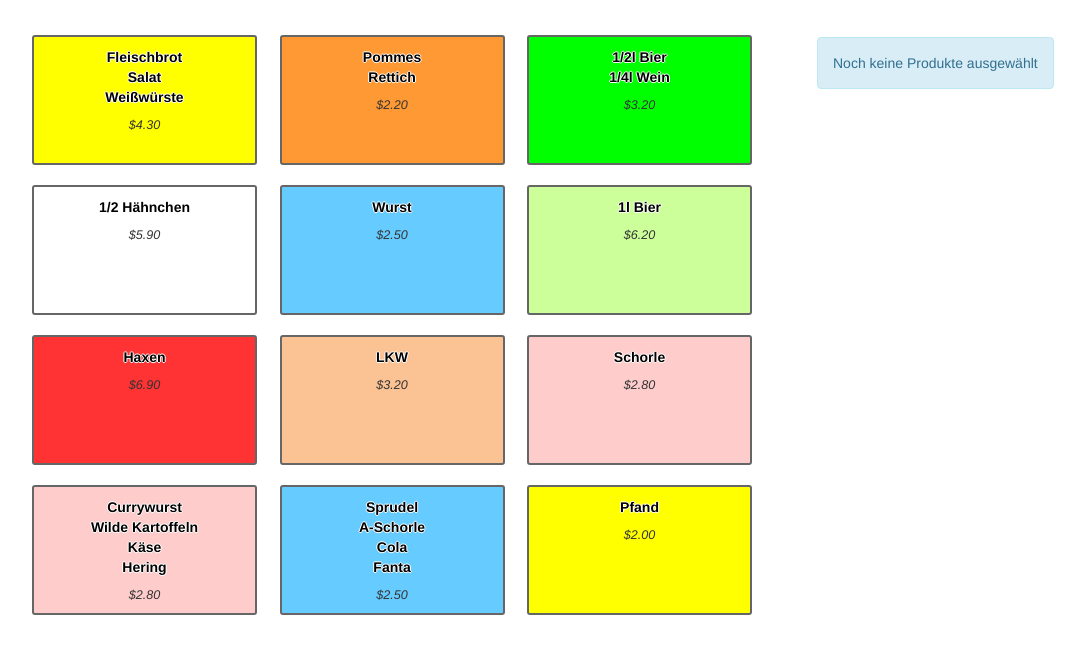
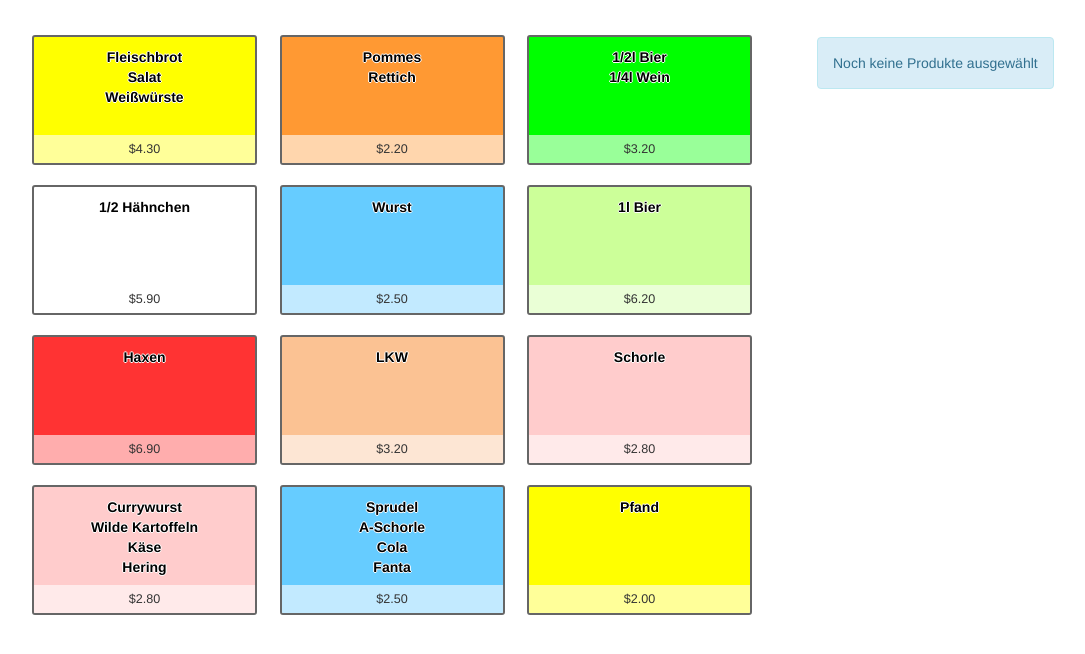
Before and after one commit to Fender123/anCheckout, a website: page app/index.html in a window 1280 px wide. Shown: the whole page, without its empty margins (38-1123 px from the left). Drawn offline with nearby package versions, Linux system fonts and the light colour scheme; some packages are replaced by stand-ins of ours; files that its build step writes are made by us from their sources; a script that the page names is missing.

Commit message:
Improved style

```diff
--- a/app/styles/main.css
+++ b/app/styles/main.css
@@ -62,8 +62,16 @@ h2 {
 }
 .products .product .price {
   font-size: 0.9em;
-  font-style: italic;
   padding-top: 10px;
+  position: absolute;
+  bottom: 0;
+  text-align: center;
+  width: 100%;
+  left: 0;
+  padding: 5px 0;
+  background: rgba(255,255,255,0.6);
+  line-height: 18px;
+  color: #333;
 }
 .cart{
   margin-top: 15px;
```
